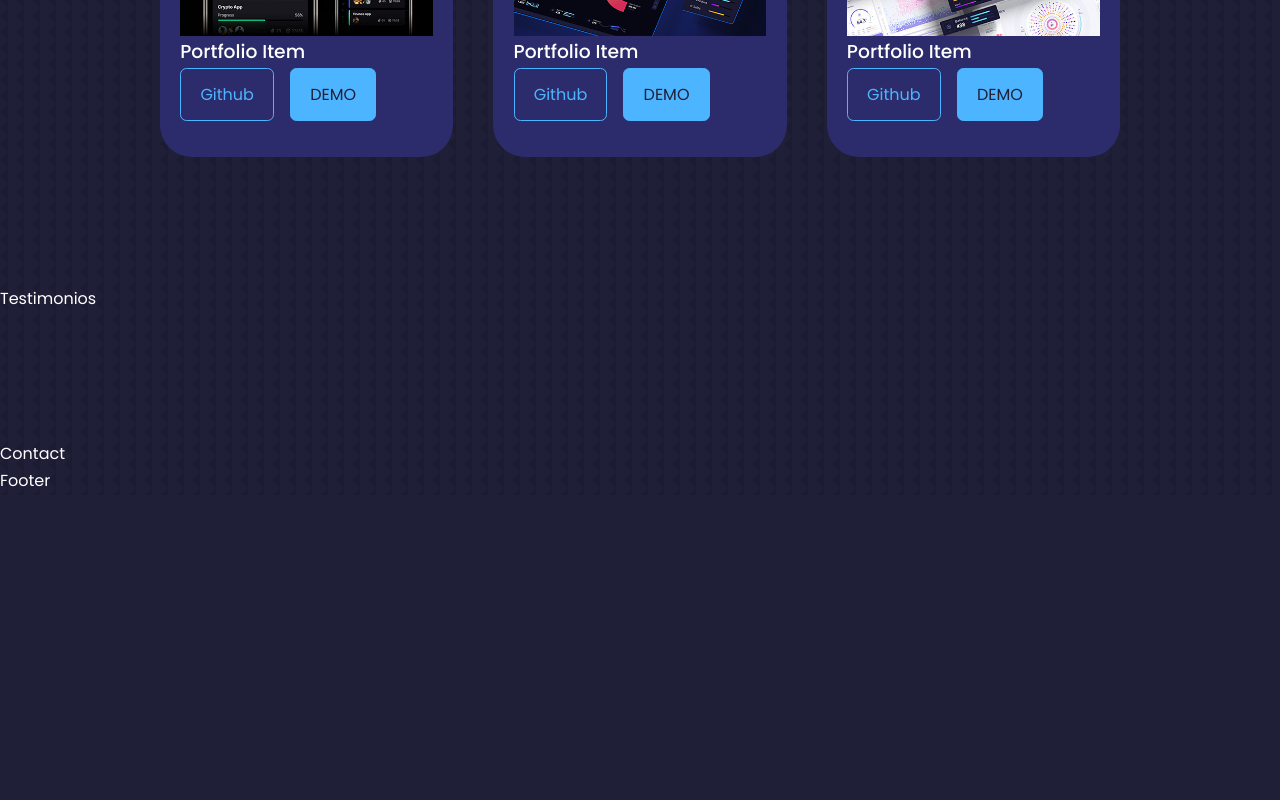
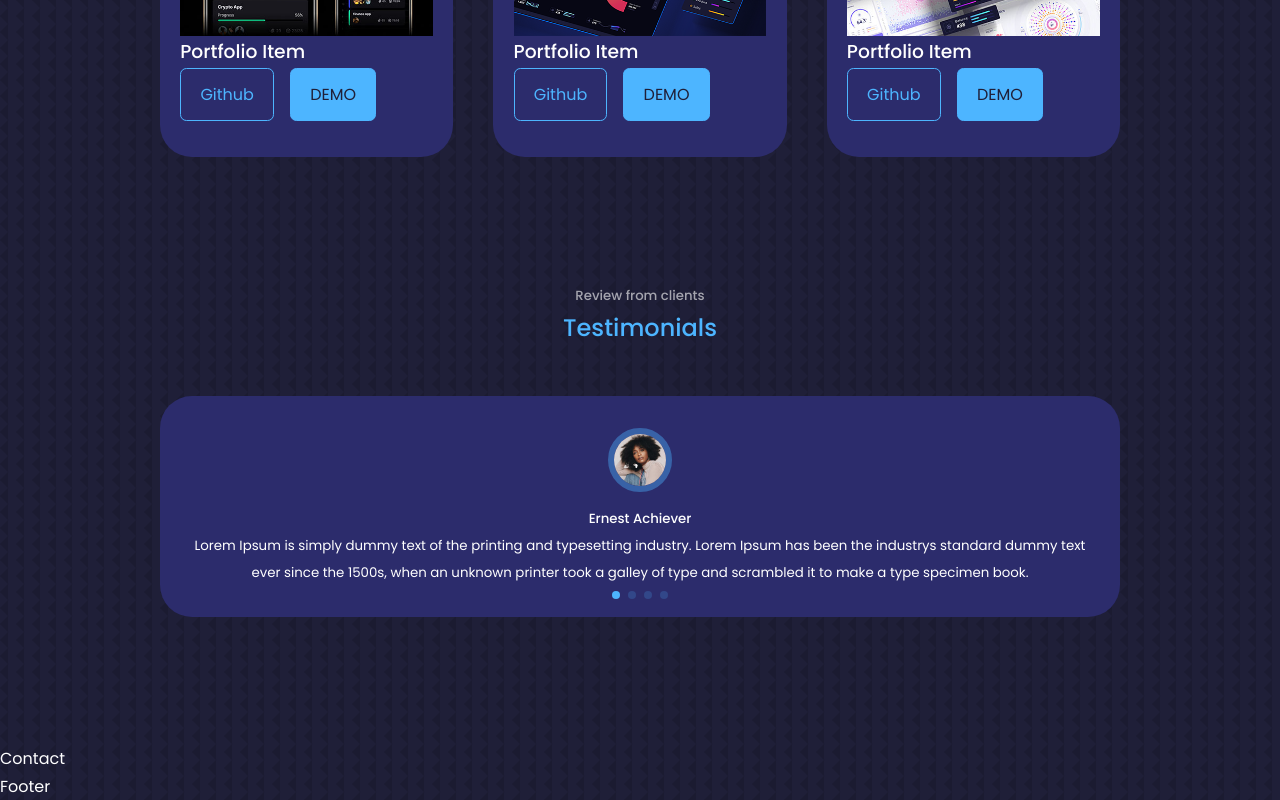
Before and after one commit to gumodi35/portfolio, a React (Create React App) app: page / in a window 1280 px wide. Shown: the part 3832-4632 px from the top of the page. Before the commit the page ends 4327 px from the top, so only its background shows below. Built offline with nearby package versions, Linux system fonts and the light colour scheme.

Commit message:
Add testimonial components

```diff
--- a/package.json
+++ b/package.json
@@ -10,6 +10,7 @@
     "react-dom": "^18.2.0",
     "react-icons": "^4.4.0",
     "react-scripts": "5.0.1",
+    "swiper": "^8.4.2",
     "web-vitals": "^2.1.4"
   },
   "scripts": {
--- a/src/components/testimonios/Testimonios.css
+++ b/src/components/testimonios/Testimonios.css
@@ -0,0 +1,51 @@
+.container.testimonial__container {
+    width: 40%;
+    padding-bottom: 4rem;
+}
+
+.client__avatar {
+    width: 4rem;
+    aspect-ratio: 1/1;
+    overflow: hidden;
+    border-radius: 50%;
+    margin: 0 auto 1rem;
+    border: 0.4rem solid var(--color-primary-variant);
+}
+
+.testimonial {
+    background: var(--color-bg-variant);
+    text-align: center;
+    padding: 2rem;
+    border-radius: 2rem;
+    user-select: none;
+}
+
+.client__review {
+    color: var(--color-light);
+    font-weight: 300;
+    display: block;
+    width: 80%;
+    margin: 0.8rem auto 0;
+}
+
+.swiper-pagination-clickable .swiper-pagination-bullet {
+    background: var(--color-primary);
+}
+
+/* ================= MEDIA QUERIES (MEDIUM DEVICES) ============ */
+@media screen and (max-width: 1024px){
+    .container .testimonials__container {
+        width: 60%;
+    }
+}
+
+/* ================= MEDIA QUERIES (SMALL DEVICES) ============ */
+@media screen and (max-width: 600px){
+    .container .testimonials__container {
+        width: var(--container-width-sm);
+    }
+
+    .client__review {
+        width: var(--container-width-sm);
+    }
+}
--- a/src/components/testimonios/Testimonios.js
+++ b/src/components/testimonios/Testimonios.js
@@ -1,12 +1,101 @@
-import React from 'react';
-import './Testimonios.css';
+import React from "react";
+import "./Testimonios.css";
+import AVTR1 from "../../assets/avatar1.jpg";
+import AVTR2 from "../../assets/avatar2.jpg";
+import AVTR3 from "../../assets/avatar3.jpg";
+import AVTR4 from "../../assets/avatar4.jpg";
+
+// import Swiper core and required modules
+import { Pagination } from "swiper";
+
+import { Swiper, SwiperSlide } from "swiper/react";
+
+// Import Swiper styles
+import "swiper/css";
+import "swiper/css/pagination";
+
+const data = [
+  {
+    avatar: AVTR1,
+    name: "Ernest Achiever",
+    review:
+      "Lorem Ipsum is simply dummy text of the printing and typesetting industry. Lorem Ipsum has been the industrys standard dummy text ever since the 1500s, when an unknown printer took a galley of type and scrambled it to make a type specimen book.",
+  },
+  {
+    avatar: AVTR2,
+    name: "Ernest Achiever",
+    review:
+      "Lorem Ipsum is simply dummy text of the printing and typesetting industry. Lorem Ipsum has been the industrys standard dummy text ever since the 1500s, when an unknown printer took a galley of type and scrambled it to make a type specimen book.",
+  },
+  {
+    avatar: AVTR3,
+    name: "Ernest Achiever",
+    review:
+      "Lorem Ipsum is simply dummy text of the printing and typesetting industry. Lorem Ipsum has been the industrys standard dummy text ever since the 1500s, when an unknown printer took a galley of type and scrambled it to make a type specimen book.",
+  },
+  {
+    avatar: AVTR4,
+    name: "Ernest Achiever",
+    review:
+      "Lorem Ipsum is simply dummy text of the printing and typesetting industry. Lorem Ipsum has been the industrys standard dummy text ever since the 1500s, when an unknown printer took a galley of type and scrambled it to make a type specimen book.",
+  },
+];
 
 const Testimonios = () => {
-    return (
-        <section id="testimonios">
-            Testimonios
-        </section>
-    );
-}
+  return (
+    <section id="testimonios">
+      <h5>Review from clients</h5>
+      <h2>Testimonials</h2>
+
+      <Swiper className="container testimonials__container"
+        // install Swiper modules
+        modules={[Pagination]}
+        spaceBetween={40}
+        slidesPerView={1}
+        pagination={{ clickable: true }} >
+        {data.map(({ avatar, name, review }, index) => {
+          return (
+            <SwiperSlide key={index} className="testimonial">
+              <div className="client__avatar">
+                <img src={avatar} alt="avtr one" />
+              </div>
+              <h5 className="client__name">{name}</h5>
+              <small className="client_review">{review}</small>
+            </SwiperSlide>
+          );
+        })}
+        {/*   <article className="testimonial">
+                    <div className="client__avatar">
+                        <img src={AVTR1} alt="avtr one" />
+                    </div>
+                        <h5 className="client__name">Ernest Achiever</h5>
+                        <small className='client_review'>Lorem Ipsum is simply dummy text of the printing and typesetting industry. Lorem Ipsum has been the industry's standard dummy text ever since the 1500s, when an unknown printer took a galley of type and scrambled it to make a type specimen book.</small>
+                </article>
+
+                <article className="testimonial">
+                    <div className="client__avatar">
+                        <img src={AVTR2} alt="avtr one" />
+                    </div>
+                        <h5 className="client__name">Ernest Achiever</h5>
+                        <small className='client_review'>Lorem Ipsum is simply dummy text of the printing and typesetting industry. Lorem Ipsum has been the industry's standard dummy text ever since the 1500s, when an unknown printer took a galley of type and scrambled it to make a type specimen book.</small>
+                </article>
+                <article className="testimonial">
+                    <div className="client__avatar">
+                        <img src={AVTR3} alt="avtr one" />
+                    </div>
+                        <h5 className="client__name">Ernest Achiever</h5>
+                        <small className='client_review'>Lorem Ipsum is simply dummy text of the printing and typesetting industry. Lorem Ipsum has been the industry's standard dummy text ever since the 1500s, when an unknown printer took a galley of type and scrambled it to make a type specimen book.</small>
+                </article>
+                  <article className="testimonial">
+                    <div className="client__avatar">
+                        <img src={AVTR4} alt="avtr one" />
+                        <h5 className="client__name">Ernest Achiever</h5>
+                    </div>
+                        <small className='client_review'>Lorem Ipsum is simply dummy text of the printing and typesetting industry. Lorem Ipsum has been the industry's standard dummy text ever since the 1500s, when an unknown printer took a galley of type and scrambled it to make a type specimen book.</small>
+                </article> */}
+      </Swiper>
+    </section>
+  );
+};
 
 export default Testimonios;
```
Also changed, not shown: 1 other file (tests, documents, lock files or other folders).
